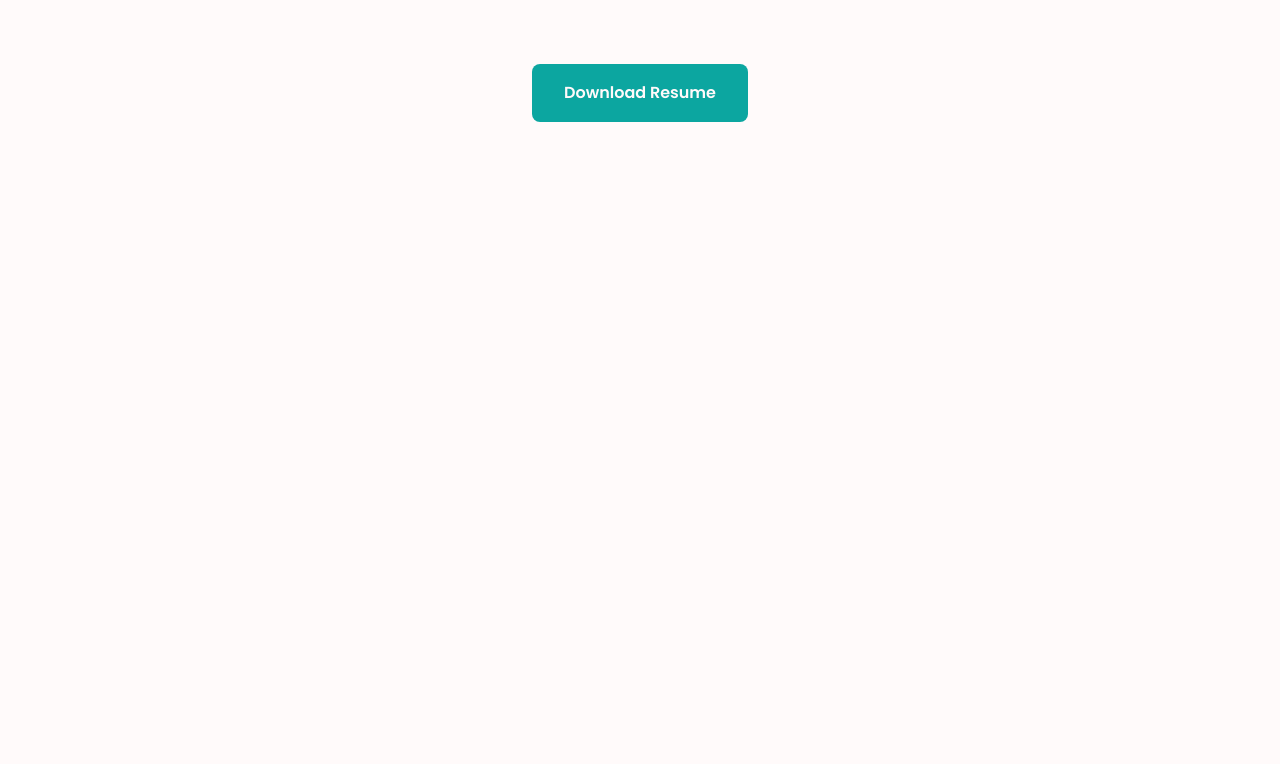
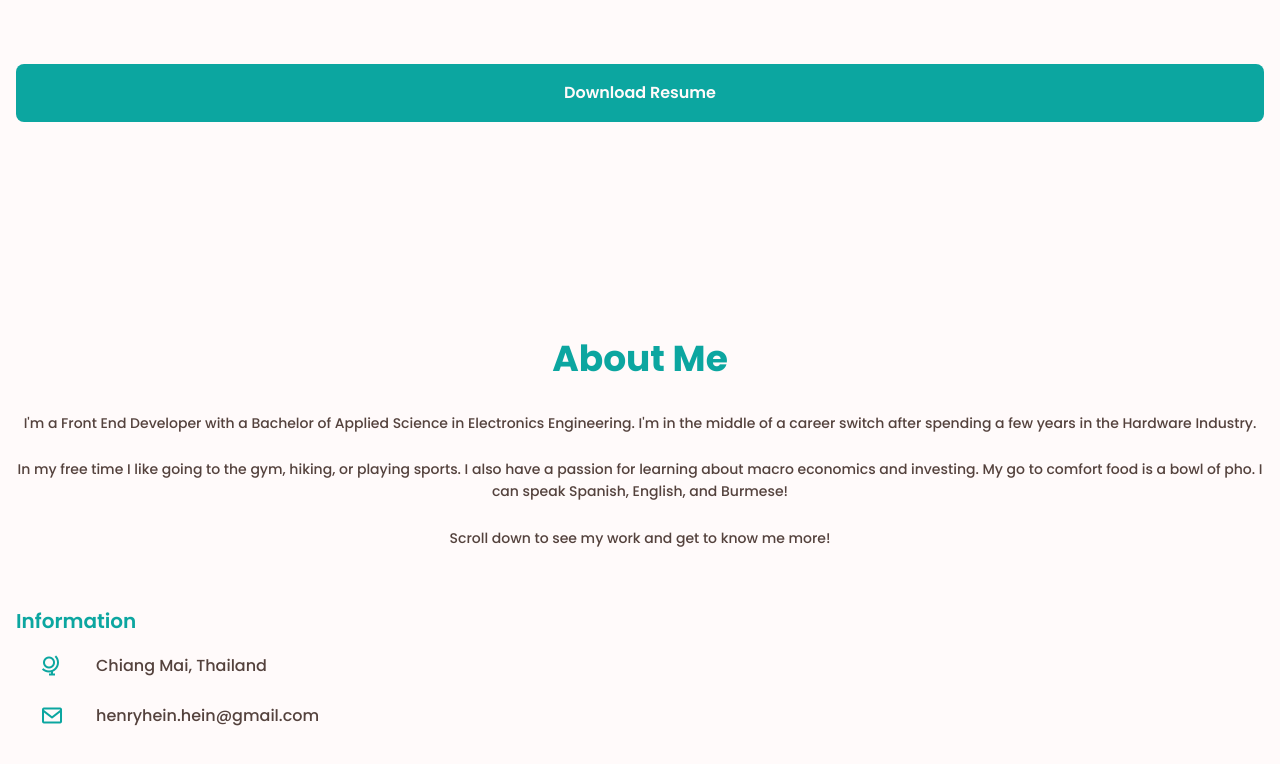
Before and after one commit to henry-hein/Portfolio-production-build, a plain HTML site: page index.html in a window 1280 px wide. Shown: the part 534-1298 px from the top of the page. Before the commit the page ends 800 px from the top, so only its background shows below. Drawn offline with nearby package versions, Linux system fonts and the light colour scheme.

Commit message:
About section complete

```diff
--- a/index.css
+++ b/index.css
@@ -98,7 +98,7 @@ img {
 
 .section-title {
   font-size: var(--h1-font-size);
-  color: var(--first-color);
+  color: var(--first-color-dark);
   margin-bottom: var(--mb-3);
   text-align: center;
 }
@@ -114,7 +114,7 @@ img {
 
 /* HEADER */
 
-.bg-grid {
+.bd-grid {
   max-width: 1440px;
   display: grid;
   grid-template-columns: 100%;
@@ -198,10 +198,8 @@ img {
 /* HOME */
 
 .home__container {
-  display: flex;
   height: calc(100vh - var(--header-height));
   align-items: center;
-  justify-content: center;
 }
 
 .home__data {
@@ -258,6 +256,9 @@ img {
   background-color: var(--first-color-darken);
 }
 
+.home__button {
+  width: 100%;
+}
 
 .button {
   display: inline-block;
@@ -281,3 +282,41 @@ img {
 .button__light:hover {
   color: var(--first-color-lighten);
 }
+
+/* ABOUT */
+
+.about__container {
+  row-gap: 2rem;
+}
+
+.about__data {
+  text-align: center;
+}
+
+.about__description {
+  font-size: var(--small-font-size);
+  margin-bottom: var(--mb-3);
+}
+
+.about__information {
+  margin-bottom: var(--mb-4);
+}
+
+.about__information-title {
+  font-size: var(--h3-font-size);
+  color: var(--first-color-dark);
+  margin-bottom: var(--mb-2);
+}
+
+.about__information-data {
+  display: flex;
+  align-items: center;
+  padding-left: 1.5rem;
+  margin-bottom: var(--mb-3);
+}
+
+.about__information-icon {
+  font-size: 1.5rem;
+  color: var(--first-color-dark);
+  margin-right: var(--mb-4);
+}
--- a/index.html
+++ b/index.html
@@ -16,7 +16,7 @@
 <body>
   <!-- HEADER -->
   <header class="l-header">
-    <nav class="nav bg-grid">
+    <nav class="nav bd-grid">
       <div class="nav__toggle" id="nav-toggle">
         <i class="bx bx-menu"></i>
       </div>
@@ -38,6 +38,7 @@
     </nav>
   </header>
 
+  <!-- HOME -->
   <main class="l-main">
     <section class="home" id="home">
       <div class="home__container bd-grid">
@@ -57,6 +58,29 @@
       </div>
     </section>
   </main>
+
+  <!-- ABOUT -->
+  <section class="about section" id='about'>
+    <h2 class="section-title">About Me</h2>
+    <div class="about__container bd-grid">
+      <div class="about__data">
+        <p class="about__description">I'm a Front End Developer with a Bachelor of Applied Science in Electronics Engineering. I'm in the middle of a career switch after spending a few years in the Hardware Industry.</p>
+        <p class="about__description">In my free time I like going to the gym, hiking, or playing sports. I also have a passion for learning about macro economics and investing. My go to comfort food is a bowl of pho. I can speak Spanish, English, and Burmese!</p>
+        <p class="about__description">Scroll down to see my work and get to know me more!</p>
+      </div>
+      <div class= "about__information">
+        <h3 class="about__information-title">Information</h3>
+        <div class="about__information-data">
+          <i class="bx bx-globe-alt about__information-icon"></i>
+          <span>Chiang Mai, Thailand</span>
+        </div>
+        <div class="about__information-data">
+          <i class="bx bx-envelope about__information-icon"></i>
+          <span>henryhein.hein@gmail.com</span>
+        </div>
+      </div>
+    </div>
+  </section>
 </body>
 <script type="text/javascript" src="index.js"></script>
 </html>
```
